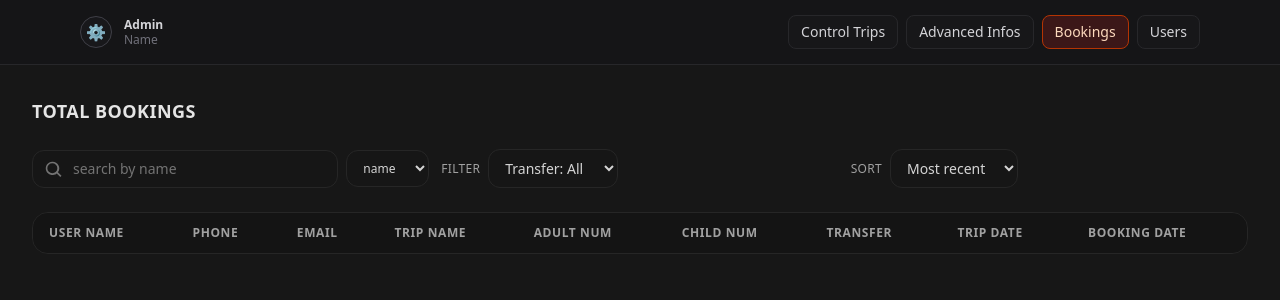
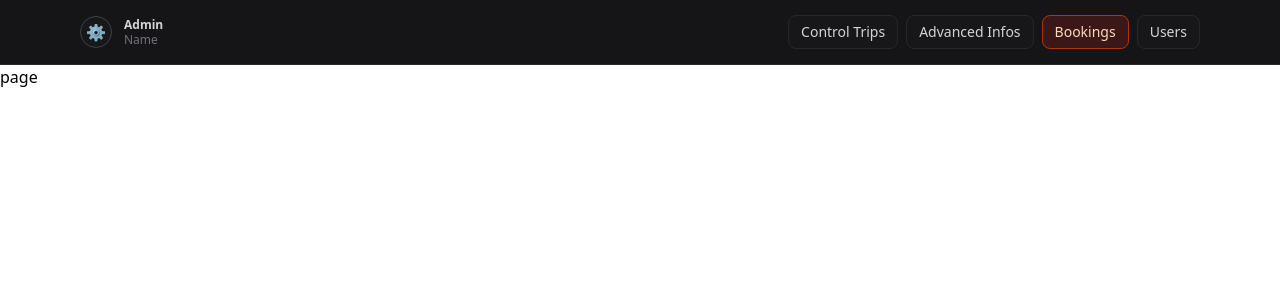
Before and after one commit to reyad2002/abudabbab, a Next.js app: page /dashboard/bookings in a window 1280 px wide. Shown: the top 300 px of the page. Built offline with nearby package versions, Linux system fonts and the light colour scheme.

Commit message:
Refactor BookingsPage component to comment out unused code and imports, improving readability and reducing clutter in the file.

```diff
--- a/app/dashboard/bookings/page.jsx
+++ b/app/dashboard/bookings/page.jsx
@@ -1,339 +1,348 @@
-"use client";
+// "use client";
 
-import { getAllBookings } from "../../../lib/apis/bookingsApi";
-import { useEffect, useMemo, useState } from "react";
-import { useDispatch, useSelector } from "react-redux";
+// import { getAllBookings } from "../../../lib/apis/bookingsApi";
+// import { useEffect, useMemo, useState } from "react";
+// import { useDispatch, useSelector } from "react-redux";
 
-// Dummy rows – replace with your API data
-const SEED = [
-  {
-    id: "b1",
-    userName: "Mariam Hassan",
-    phone: "+20 100 555 1234",
-    email: "mariam@example.com",
-    tripName: "Island Escape",
-    adults: 2,
-    children: 1,
-    transfer: "Yes",
-    bookedAt: "2025-07-01",
-  },
-  {
-    id: "b2",
-    userName: "Omar N.",
-    phone: "+20 111 331 8989",
-    email: "omar@example.com",
-    tripName: "Mountain Trek",
-    adults: 1,
-    children: 0,
-    transfer: "No",
-    bookedAt: "2025-06-28",
-  },
-  {
-    id: "b3",
-    userName: "Laila Farouk",
-    phone: "+20 122 444 9090",
-    email: "laila@example.com",
-    tripName: "Island Escape",
-    adults: 4,
-    children: 2,
-    transfer: "Yes",
-    bookedAt: "2025-06-21",
-  },
-  {
-    id: "b4",
-    userName: "Youssef Adel",
-    phone: "+20 151 000 2222",
-    email: "youssef@example.com",
-    tripName: "City Lights",
-    adults: 3,
-    children: 0,
-    transfer: "No",
-    bookedAt: "2025-06-18",
-  },
-  {
-    id: "b5",
-    userName: "Nour Samir",
-    phone: "+20 109 777 4321",
-    email: "nour@example.com",
-    tripName: "Desert Safari",
-    adults: 2,
-    children: 2,
-    transfer: "Yes",
-    bookedAt: "2025-06-15",
-  },
-  {
-    id: "b6",
-    userName: "Karim M.",
-    phone: "+20 102 808 7788",
-    email: "karim@example.com",
-    tripName: "Island Escape",
-    adults: 2,
-    children: 0,
-    transfer: "No",
-    bookedAt: "2025-06-12",
-  },
-];
-const BOOkING_API = "https://abudabbba-backend.vercel.app/api/bookings/admin";
-export default function BookingsPage() {
-  const dispatch = useDispatch();
-  const { list } = useSelector((s) => s.bookings);
-  const bookings = list.bookings;
-  // no need to fetch
-  // useEffect(()=>{
-  //   dispatch(getAllBookings(BOOkING_API))
-  // })
-  // console.log(list.data.bookings);
-  const [q, setQ] = useState("");
-  const [searchField, setSearchField] = useState("name"); // name | phone | email
-  const [transferFilter, setTransferFilter] = useState("all"); // all | yes | no
-  const [sort, setSort] = useState("recent"); // recent | oldest | nameAsc | nameDesc
-  const [page, setPage] = useState(1);
-  const pageSize = 5;
+// // Dummy rows – replace with your API data
+// const SEED = [
+//   {
+//     id: "b1",
+//     userName: "Mariam Hassan",
+//     phone: "+20 100 555 1234",
+//     email: "mariam@example.com",
+//     tripName: "Island Escape",
+//     adults: 2,
+//     children: 1,
+//     transfer: "Yes",
+//     bookedAt: "2025-07-01",
+//   },
+//   {
+//     id: "b2",
+//     userName: "Omar N.",
+//     phone: "+20 111 331 8989",
+//     email: "omar@example.com",
+//     tripName: "Mountain Trek",
+//     adults: 1,
+//     children: 0,
+//     transfer: "No",
+//     bookedAt: "2025-06-28",
+//   },
+//   {
+//     id: "b3",
+//     userName: "Laila Farouk",
+//     phone: "+20 122 444 9090",
+//     email: "laila@example.com",
+//     tripName: "Island Escape",
+//     adults: 4,
+//     children: 2,
+//     transfer: "Yes",
+//     bookedAt: "2025-06-21",
+//   },
+//   {
+//     id: "b4",
+//     userName: "Youssef Adel",
+//     phone: "+20 151 000 2222",
+//     email: "youssef@example.com",
+//     tripName: "City Lights",
+//     adults: 3,
+//     children: 0,
+//     transfer: "No",
+//     bookedAt: "2025-06-18",
+//   },
+//   {
+//     id: "b5",
+//     userName: "Nour Samir",
+//     phone: "+20 109 777 4321",
+//     email: "nour@example.com",
+//     tripName: "Desert Safari",
+//     adults: 2,
+//     children: 2,
+//     transfer: "Yes",
+//     bookedAt: "2025-06-15",
+//   },
+//   {
+//     id: "b6",
+//     userName: "Karim M.",
+//     phone: "+20 102 808 7788",
+//     email: "karim@example.com",
+//     tripName: "Island Escape",
+//     adults: 2,
+//     children: 0,
+//     transfer: "No",
+//     bookedAt: "2025-06-12",
+//   },
+// ];
+// const BOOkING_API = "https://abudabbba-backend.vercel.app/api/bookings/admin";
+// export default function BookingsPage() {
+//   const dispatch = useDispatch();
+//   const { list } = useSelector((s) => s.bookings);
+//   const bookings = list.bookings;
+//   // no need to fetch
+//   // useEffect(()=>{
+//   //   dispatch(getAllBookings(BOOkING_API))
+//   // })
+//   // console.log(list.data.bookings);
+//   const [q, setQ] = useState("");
+//   const [searchField, setSearchField] = useState("name"); // name | phone | email
+//   const [transferFilter, setTransferFilter] = useState("all"); // all | yes | no
+//   const [sort, setSort] = useState("recent"); // recent | oldest | nameAsc | nameDesc
+//   const [page, setPage] = useState(1);
+//   const pageSize = 5;
 
-  // const filtered = useMemo(() => {
-  //   let rows = [...bookings];
+//   // const filtered = useMemo(() => {
+//   //   let rows = [...bookings];
 
-  //   // Search
-  //   if (q.trim()) {
-  //     const needle = q.toLowerCase();
-  //     rows = rows.filter((r) => {
-  //       const map = {
-  //         name: r.userName,
-  //         phone: r.phone,
-  //         email: r.email,
-  //       };
-  //       return (map[searchField] || "").toLowerCase().includes(needle);
-  //     });
-  //   }
+//   //   // Search
+//   //   if (q.trim()) {
+//   //     const needle = q.toLowerCase();
+//   //     rows = rows.filter((r) => {
+//   //       const map = {
+//   //         name: r.userName,
+//   //         phone: r.phone,
+//   //         email: r.email,
+//   //       };
+//   //       return (map[searchField] || "").toLowerCase().includes(needle);
+//   //     });
+//   //   }
 
-  //   // Transfer filter
-  //   if (transferFilter !== "all") {
-  //     rows = rows.filter((r) =>
-  //       transferFilter === "yes" ? r.transfer === "Yes" : r.transfer === "No"
-  //     );
-  //   }
+//   //   // Transfer filter
+//   //   if (transferFilter !== "all") {
+//   //     rows = rows.filter((r) =>
+//   //       transferFilter === "yes" ? r.transfer === "Yes" : r.transfer === "No"
+//   //     );
+//   //   }
 
-  //   // Sort
-  //   rows.sort((a, b) => {
-  //     switch (sort) {
-  //       case "recent":
-  //         return new Date(b.bookedAt) - new Date(a.bookedAt);
-  //       case "oldest":
-  //         return new Date(a.bookedAt) - new Date(b.bookedAt);
-  //       case "nameAsc":
-  //         return a.userName.localeCompare(b.userName);
-  //       case "nameDesc":
-  //         return b.userName.localeCompare(a.userName);
-  //       default:
-  //         return 0;
-  //     }
-  //   });
+//   //   // Sort
+//   //   rows.sort((a, b) => {
+//   //     switch (sort) {
+//   //       case "recent":
+//   //         return new Date(b.bookedAt) - new Date(a.bookedAt);
+//   //       case "oldest":
+//   //         return new Date(a.bookedAt) - new Date(b.bookedAt);
+//   //       case "nameAsc":
+//   //         return a.userName.localeCompare(b.userName);
+//   //       case "nameDesc":
+//   //         return b.userName.localeCompare(a.userName);
+//   //       default:
+//   //         return 0;
+//   //     }
+//   //   });
 
-  //   return rows;
-  // }, [q, searchField, transferFilter, sort]);
-  // console.log(filtered)
-  // const totalPages = Math.max(1, Math.ceil(filtered.length / pageSize));
-  // const pageRows = filtered.slice((page - 1) * pageSize, page * pageSize);
+//   //   return rows;
+//   // }, [q, searchField, transferFilter, sort]);
+//   // console.log(filtered)
+//   // const totalPages = Math.max(1, Math.ceil(filtered.length / pageSize));
+//   // const pageRows = filtered.slice((page - 1) * pageSize, page * pageSize);
 
-  const resetToFirst = () => setPage(1);
+//   const resetToFirst = () => setPage(1);
 
+//   return (
+//     <div className="min-h-screen bg-neutral-900 text-neutral-200">
+//       {/* Content */}
+//       <main className="mx-auto max-w-7xl px-4 sm:px-6 lg:px-8 py-8">
+//         <h1 className="text-lg font-semibold tracking-wide">TOTAL BOOKINGS</h1>
+
+//         {/* Controls */}
+//         <div className="mt-6 grid gap-3 sm:grid-cols-2 lg:grid-cols-3">
+//           {/* Search */}
+//           <div className="flex items-center gap-2">
+//             <div className="relative flex-1">
+//               <input
+//                 value={q}
+//                 onChange={(e) => {
+//                   setQ(e.target.value);
+//                   resetToFirst();
+//                 }}
+//                 placeholder={`search by ${searchField}`}
+//                 className="w-full rounded-xl border border-neutral-800 bg-neutral-900/60 px-10 py-2 text-sm placeholder-neutral-500 outline-none focus:ring-2 focus:ring-neutral-700"
+//               />
+//               <svg
+//                 viewBox="0 0 24 24"
+//                 className="pointer-events-none absolute left-3 top-2.5 h-5 w-5 fill-neutral-500"
+//               >
+//                 <path d="M10 2a8 8 0 105.3 14.1l4.3 4.3 1.4-1.4-4.3-4.3A8 8 0 0010 2zm0 2a6 6 0 110 12A6 6 0 0110 4z" />
+//               </svg>
+//             </div>
+//             <div className="shrink-0">
+//               <select
+//                 value={searchField}
+//                 onChange={(e) => {
+//                   setSearchField(e.target.value);
+//                   resetToFirst();
+//                 }}
+//                 className="rounded-xl border border-neutral-800 bg-neutral-900/60 px-3 py-2 text-xs text-neutral-300 focus:ring-2 focus:ring-neutral-700"
+//               >
+//                 <option value="name">name</option>
+//                 <option value="phone">phone</option>
+//                 <option value="email">email</option>
+//               </select>
+//             </div>
+//           </div>
+
+//           {/* Filter */}
+//           <div className="flex items-center gap-2">
+//             <span className="text-xs uppercase tracking-wide text-neutral-400">
+//               filter
+//             </span>
+//             <select
+//               value={transferFilter}
+//               onChange={(e) => {
+//                 setTransferFilter(e.target.value);
+//                 resetToFirst();
+//               }}
+//               className="rounded-xl border border-neutral-800 bg-neutral-900/60 px-3 py-2 text-sm text-neutral-300 focus:ring-2 focus:ring-neutral-700"
+//             >
+//               <option value="all">Transfer: All</option>
+//               <option value="yes">Transfer: Yes</option>
+//               <option value="no">Transfer: No</option>
+//             </select>
+//           </div>
+
+//           {/* Sort */}
+//           <div className="flex items-center gap-2">
+//             <span className="text-xs uppercase tracking-wide text-neutral-400">
+//               sort
+//             </span>
+//             <select
+//               value={sort}
+//               onChange={(e) => {
+//                 setSort(e.target.value);
+//                 resetToFirst();
+//               }}
+//               className="rounded-xl border border-neutral-800 bg-neutral-900/60 px-3 py-2 text-sm text-neutral-300 focus:ring-2 focus:ring-neutral-700"
+//             >
+//               <option value="recent">Most recent</option>
+//               <option value="oldest">Oldest</option>
+//               <option value="nameAsc">Name A → Z</option>
+//               <option value="nameDesc">Name Z → A</option>
+//             </select>
+//           </div>
+//         </div>
+
+//         {/* Table */}
+//         <div className="mt-6 overflow-hidden rounded-2xl border border-neutral-800 bg-neutral-950/40">
+//           <div className="overflow-x-auto">
+//             <table className="min-w-full text-sm">
+//               <thead className="bg-neutral-900/50 text-neutral-400">
+//                 <tr>
+//                   <Th>User name</Th>
+//                   <Th>phone</Th>
+//                   <Th>email</Th>
+//                   <Th>Trip name</Th>
+//                   <Th>Adult num</Th>
+//                   <Th>Child num</Th>
+//                   <Th>transfer</Th>
+//                   <Th>Trip date</Th>
+//                   <Th>Booking date</Th>
+//                 </tr>
+//               </thead>
+//               <tbody>
+//                 {bookings?.length === 0 ? (
+//                   <tr>
+//                     <td
+//                       colSpan={8}
+//                       className="p-6 text-center text-neutral-400"
+//                     >
+//                       No results.
+//                     </td>
+//                   </tr>
+//                 ) : (
+//                   bookings?.map((r) => (
+//                     <tr
+//                       key={r._id}
+//                       className="border-t border-neutral-800 hover:bg-neutral-900/40"
+//                     >
+//                       <Td>{r.user.firstName}</Td>
+//                       <Td className="whitespace-nowrap">{r.user.phone}</Td>
+//                       <Td className="truncate max-w-[220px]">{r.user.email}</Td>
+//                       <Td>{r?.tripInfo?.name}</Td>
+//                       <Td>{r.adult}</Td>
+//                       <Td>{r.child}</Td>
+//                       <Td>
+//                         <span
+//                           className={[
+//                             "inline-flex items-center rounded-lg px-2 py-0.5 text-xs font-medium",
+//                             r.transportation == true
+//                               ? "bg-emerald-600/20 text-emerald-300 ring-1 ring-emerald-700/40"
+//                               : "bg-neutral-700/30 text-neutral-300 ring-1 ring-neutral-700/50",
+//                           ].join(" ")}
+//                         >
+//                           {r.transportation ? "Yes" : "No"}
+//                         </span>
+//                         {r.transportation}
+//                       </Td>
+//                       <Td className="whitespace-nowrap">
+//                         {new Date(r.bookingDate).toLocaleDateString()}
+//                       </Td>
+//                       <Td className="whitespace-nowrap">
+//                         {new Date(r.createdAt).toLocaleDateString()}
+//                       </Td>
+//                     </tr>
+//                   ))
+//                 )}
+//               </tbody>
+//             </table>
+//           </div>
+//         </div>
+
+//         {/* Pagination */}
+//         {/* <div className="mt-6 flex items-center justify-center gap-2">
+//           <PageBtn >
+//             Prev
+//           </PageBtn>
+
+//           <button
+//             onClick={() => setPage(n)}
+//             className={["h-9 min-w-9 rounded-xl px-3 text-sm"]}
+//           ></button>
+
+//           <PageBtn
+//             disabled={page === totalPages}
+//             onClick={() => setPage((p) => p + 1)}
+//           >
+//             Next
+//           </PageBtn>
+//         </div> */}
+//       </main>
+//     </div>
+//   );
+// }
+
+// /* ---------- Small presentational helpers ---------- */
+
+// function Th({ children }) {
+//   return (
+//     <th className="px-4 py-3 text-left text-xs font-semibold uppercase tracking-wider">
+//       {children}
+//     </th>
+//   );
+// }
+// function Td({ children, className = "" }) {
+//   return <td className={`px-4 py-4 align-middle ${className}`}>{children}</td>;
+// }
+// function PageBtn({ children, disabled, onClick }) {
+//   return (
+//     <button
+//       onClick={onClick}
+//       disabled={disabled}
+//       className={[
+//         "h-9 rounded-xl px-3 text-sm",
+//         disabled
+//           ? "bg-neutral-800 text-neutral-500 cursor-not-allowed"
+//           : "bg-neutral-800 text-neutral-200 hover:bg-neutral-700",
+//       ].join(" ")}
+//     >
+//       {children}
+//     </button>
+//   );
+// }
+import React from 'react'
+
+const page = () => {
   return (
-    <div className="min-h-screen bg-neutral-900 text-neutral-200">
-      {/* Content */}
-      <main className="mx-auto max-w-7xl px-4 sm:px-6 lg:px-8 py-8">
-        <h1 className="text-lg font-semibold tracking-wide">TOTAL BOOKINGS</h1>
-
-        {/* Controls */}
-        <div className="mt-6 grid gap-3 sm:grid-cols-2 lg:grid-cols-3">
-          {/* Search */}
-          <div className="flex items-center gap-2">
-            <div className="relative flex-1">
-              <input
-                value={q}
-                onChange={(e) => {
-                  setQ(e.target.value);
-                  resetToFirst();
-                }}
-                placeholder={`search by ${searchField}`}
-                className="w-full rounded-xl border border-neutral-800 bg-neutral-900/60 px-10 py-2 text-sm placeholder-neutral-500 outline-none focus:ring-2 focus:ring-neutral-700"
-              />
-              <svg
-                viewBox="0 0 24 24"
-                className="pointer-events-none absolute left-3 top-2.5 h-5 w-5 fill-neutral-500"
-              >
-                <path d="M10 2a8 8 0 105.3 14.1l4.3 4.3 1.4-1.4-4.3-4.3A8 8 0 0010 2zm0 2a6 6 0 110 12A6 6 0 0110 4z" />
-              </svg>
-            </div>
-            <div className="shrink-0">
-              <select
-                value={searchField}
-                onChange={(e) => {
-                  setSearchField(e.target.value);
-                  resetToFirst();
-                }}
-                className="rounded-xl border border-neutral-800 bg-neutral-900/60 px-3 py-2 text-xs text-neutral-300 focus:ring-2 focus:ring-neutral-700"
-              >
-                <option value="name">name</option>
-                <option value="phone">phone</option>
-                <option value="email">email</option>
-              </select>
-            </div>
-          </div>
-
-          {/* Filter */}
-          <div className="flex items-center gap-2">
-            <span className="text-xs uppercase tracking-wide text-neutral-400">
-              filter
-            </span>
-            <select
-              value={transferFilter}
-              onChange={(e) => {
-                setTransferFilter(e.target.value);
-                resetToFirst();
-              }}
-              className="rounded-xl border border-neutral-800 bg-neutral-900/60 px-3 py-2 text-sm text-neutral-300 focus:ring-2 focus:ring-neutral-700"
-            >
-              <option value="all">Transfer: All</option>
-              <option value="yes">Transfer: Yes</option>
-              <option value="no">Transfer: No</option>
-            </select>
-          </div>
-
-          {/* Sort */}
-          <div className="flex items-center gap-2">
-            <span className="text-xs uppercase tracking-wide text-neutral-400">
-              sort
-            </span>
-            <select
-              value={sort}
-              onChange={(e) => {
-                setSort(e.target.value);
-                resetToFirst();
-              }}
-              className="rounded-xl border border-neutral-800 bg-neutral-900/60 px-3 py-2 text-sm text-neutral-300 focus:ring-2 focus:ring-neutral-700"
-            >
-              <option value="recent">Most recent</option>
-              <option value="oldest">Oldest</option>
-              <option value="nameAsc">Name A → Z</option>
-              <option value="nameDesc">Name Z → A</option>
-            </select>
-          </div>
-        </div>
-
-        {/* Table */}
-        <div className="mt-6 overflow-hidden rounded-2xl border border-neutral-800 bg-neutral-950/40">
-          <div className="overflow-x-auto">
-            <table className="min-w-full text-sm">
-              <thead className="bg-neutral-900/50 text-neutral-400">
-                <tr>
-                  <Th>User name</Th>
-                  <Th>phone</Th>
-                  <Th>email</Th>
-                  <Th>Trip name</Th>
-                  <Th>Adult num</Th>
-                  <Th>Child num</Th>
-                  <Th>transfer</Th>
-                  <Th>Trip date</Th>
-                  <Th>Booking date</Th>
-                </tr>
-              </thead>
-              <tbody>
-                {bookings?.length === 0 ? (
-                  <tr>
-                    <td
-                      colSpan={8}
-                      className="p-6 text-center text-neutral-400"
-                    >
-                      No results.
-                    </td>
-                  </tr>
-                ) : (
-                  bookings?.map((r) => (
-                    <tr
-                      key={r._id}
-                      className="border-t border-neutral-800 hover:bg-neutral-900/40"
-                    >
-                      <Td>{r.user.firstName}</Td>
-                      <Td className="whitespace-nowrap">{r.user.phone}</Td>
-                      <Td className="truncate max-w-[220px]">{r.user.email}</Td>
-                      <Td>{r?.tripInfo?.name}</Td>
-                      <Td>{r.adult}</Td>
-                      <Td>{r.child}</Td>
-                      <Td>
-                        <span
-                          className={[
-                            "inline-flex items-center rounded-lg px-2 py-0.5 text-xs font-medium",
-                            r.transportation == true
-                              ? "bg-emerald-600/20 text-emerald-300 ring-1 ring-emerald-700/40"
-                              : "bg-neutral-700/30 text-neutral-300 ring-1 ring-neutral-700/50",
-                          ].join(" ")}
-                        >
-                          {r.transportation ? "Yes" : "No"}
-                        </span>
-                        {r.transportation}
-                      </Td>
-                      <Td className="whitespace-nowrap">
-                        {new Date(r.bookingDate).toLocaleDateString()}
-                      </Td>
-                      <Td className="whitespace-nowrap">
-                        {new Date(r.createdAt).toLocaleDateString()}
-                      </Td>
-                    </tr>
-                  ))
-                )}
-              </tbody>
-            </table>
-          </div>
-        </div>
-
-        {/* Pagination */}
-        {/* <div className="mt-6 flex items-center justify-center gap-2">
-          <PageBtn >
-            Prev
-          </PageBtn>
-
-          <button
-            onClick={() => setPage(n)}
-            className={["h-9 min-w-9 rounded-xl px-3 text-sm"]}
-          ></button>
-
-          <PageBtn
-            disabled={page === totalPages}
-            onClick={() => setPage((p) => p + 1)}
-          >
-            Next
-          </PageBtn>
-        </div> */}
-      </main>
-    </div>
-  );
+    <div>page</div>
+  )
 }
 
-/* ---------- Small presentational helpers ---------- */
-
-function Th({ children }) {
-  return (
-    <th className="px-4 py-3 text-left text-xs font-semibold uppercase tracking-wider">
-      {children}
-    </th>
-  );
-}
-function Td({ children, className = "" }) {
-  return <td className={`px-4 py-4 align-middle ${className}`}>{children}</td>;
-}
-function PageBtn({ children, disabled, onClick }) {
-  return (
-    <button
-      onClick={onClick}
-      disabled={disabled}
-      className={[
-        "h-9 rounded-xl px-3 text-sm",
-        disabled
-          ? "bg-neutral-800 text-neutral-500 cursor-not-allowed"
-          : "bg-neutral-800 text-neutral-200 hover:bg-neutral-700",
-      ].join(" ")}
-    >
-      {children}
-    </button>
-  );
-}
+export default page
```
